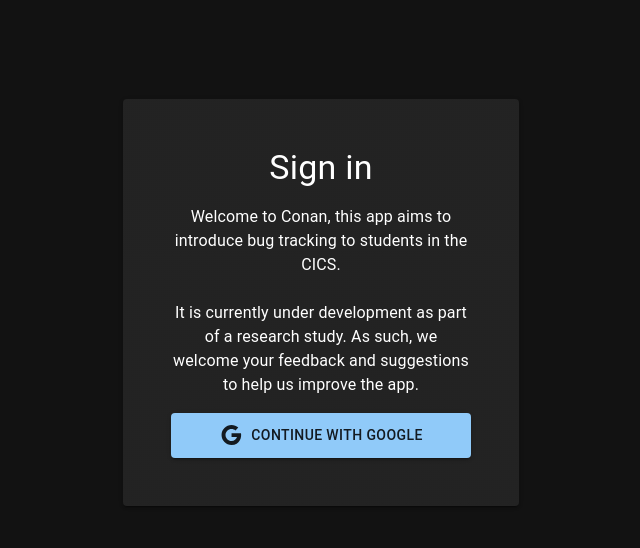
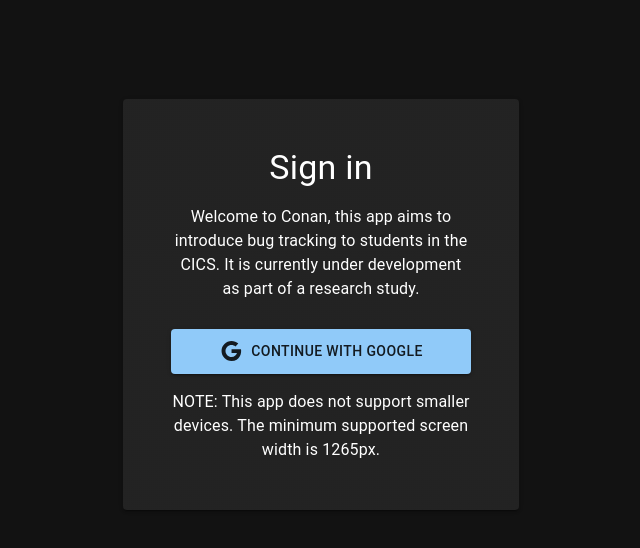
Before and after one commit to mlmabuti/conan-bug-tracker, a React (Vite) app: page / in a window 1280 px wide. Shown: the top 548 px of the page, without its empty margins (319-959 px from the left). Built offline with nearby package versions, Linux system fonts and the light colour scheme; no server answers.

Commit message:
update login page, tweak search bar

```diff
--- a/src/components/DescriptionModal.jsx
+++ b/src/components/DescriptionModal.jsx
@@ -108,14 +108,14 @@
                 </Typography>
                 <hr/>
                 <Stack spacing={1}>
+                    <Typography color={"yellow"}>
+                        {"Due: " + props.ticket.due}
+                    </Typography>
                     <Typography>
                         Ticket ID: {props.ticket.ticketId}
                     </Typography>
                     <Typography>
                         {"Ticket Author: " + props.ticket.ticketAuthor}
-                    </Typography>
-                    <Typography>
-                        {"Last modified by: " + props.ticket.lastModifiedBy}
                     </Typography>
                     <Typography>
                         {"Assignee: " + props.ticket.assignee}
@@ -129,11 +129,11 @@
                     <Typography>
                         {"Status: " + props.ticket.status}
                     </Typography>
+                    <Typography>
+                        {"Last modified by: " + props.ticket.lastModifiedBy}
+                    </Typography>
 
                     {props.ticket.status !== 'Resolved' ? <>
-                            <Typography>
-                                {"Due: " + props.ticket.due}
-                            </Typography>
                             <Button variant={toggleMarkAsResolved} onClick={() => markTicketAsResolved(getTicketIndex())}
                                     color="success" sx={{mt: 2}}>
                                 Mark as resolved
--- a/src/components/EditTicketModal.jsx
+++ b/src/components/EditTicketModal.jsx
@@ -20,6 +20,7 @@
 };
 
 export const EditTicketModal = (props) => {
+    const oldTickets = props.allTickets;
     const [open, setOpen] = useState(false);
     const handleOpen = () => setOpen(true);
     const handleClose = () => setOpen(false);
@@ -70,6 +71,10 @@
     const onSubmitTicket = async () => {
         if (newTicketTitle === "") {
             handleClose();
+            return
+        }
+
+        if (!newAssignee || !newDue || !newLabel || !newPriority || !newTicketTitle) {
             return
         }
 
--- a/src/components/NewTicketFormModal.jsx
+++ b/src/components/NewTicketFormModal.jsx
@@ -57,8 +57,7 @@
                 }
             })
 
-            if (isDuplicateTitle) {
-                console.log("duplicate title")
+            if (isDuplicateTitle || !newAssignee || !newDue || !newLabel || !newPriority || !newTicketTitle) {
                 return
             }
 
--- a/src/components/ProjectsTable.jsx
+++ b/src/components/ProjectsTable.jsx
@@ -9,7 +9,7 @@
                 <TableRow>
                     <TableCell>
                         <Typography variant="h6" sx={{px: 1}}>
-                            Title
+                            Project Title
                         </Typography>
                     </TableCell>
                     <TableCell>
--- a/src/pages/Auth.jsx
+++ b/src/pages/Auth.jsx
@@ -23,18 +23,21 @@
             <Stack spacing={2}>
                 <Typography variant="h4" alignSelf="center">Sign in</Typography>
                 <center>
-                    <Typography variant="body" sx={{mb: "12px"}} alignSelf="center">Welcome to Conan, this app aims to
-                        introduce bug tracking to students in the CICS. <br/> <br/>
-                        It is currently under development as part of a research study. As such, we welcome your feedback
-                        and suggestions to help us improve the app.
+                    <Typography sx={{mb: "12px"}} alignSelf="center">Welcome to Conan, this app aims to
+                        introduce bug tracking to students in the CICS.
+                        It is currently under development as part of a research study.
+                    </Typography>
+
+                </center>
+
+                <Button sx={{p: 1.2}} variant="contained" onClick={signInWithGoogle}> <GoogleIcon
+                    sx={{mb: .2, mr: 1}}/> Continue with
+                    Google</Button>
+                <center>
+                    <Typography>
+                        NOTE: This app does not support smaller devices. The minimum supported screen width is 1265px.
                     </Typography>
                 </center>
-
-                <Stack spacing={1}>
-                    <Button sx={{p: 1.2}} variant="contained" onClick={signInWithGoogle}> <GoogleIcon
-                        sx={{mb: .2, mr: 1}}/> Continue with
-                        Google</Button>
-                </Stack>
 
             </Stack>
         </Paper>
--- a/src/pages/Dashboard.jsx
+++ b/src/pages/Dashboard.jsx
@@ -1,4 +1,4 @@
-import {Button, Box, Card, CircularProgress, Container, Stack, Typography} from "@mui/material";
+import {Button, Box, Card, CircularProgress, Container, Stack, Typography, TextField} from "@mui/material";
 import {ProjectsTable} from "../components/ProjectsTable.jsx";
 import {Project} from "./Project.jsx";
 import {useEffect, useState} from "react";
@@ -43,7 +43,7 @@
                            sx={{mb: 3}}
                     >
                         <Stack direction="row" alignItems="center" spacing={2}>
-                            <Typography variant="h4">Projects | </Typography>
+                            <Typography variant="h4"> Your Projects | </Typography>
                             <Typography
                                 variant="h6">{`Logged in as ${auth.currentUser.displayName.substring(0, auth.currentUser.displayName.indexOf(' '))}`}</Typography>
                         </Stack>
--- a/src/pages/Project.jsx
+++ b/src/pages/Project.jsx
@@ -65,7 +65,7 @@
                     <Stack
                         direction="row"
                         spacing={2}>
-                        <TextField sx={{ml: 2}} placeholder={"Search"} onChange={(c) => {
+                        <TextField sx={{ml: 2, width:300}} placeholder={"Search"} onChange={(c) => {
                             setSearch(c.target.value)
                         }}></TextField>
                         <NewTicketFormModal members={props.project.members} currentUser={auth.currentUser.displayName}
```
